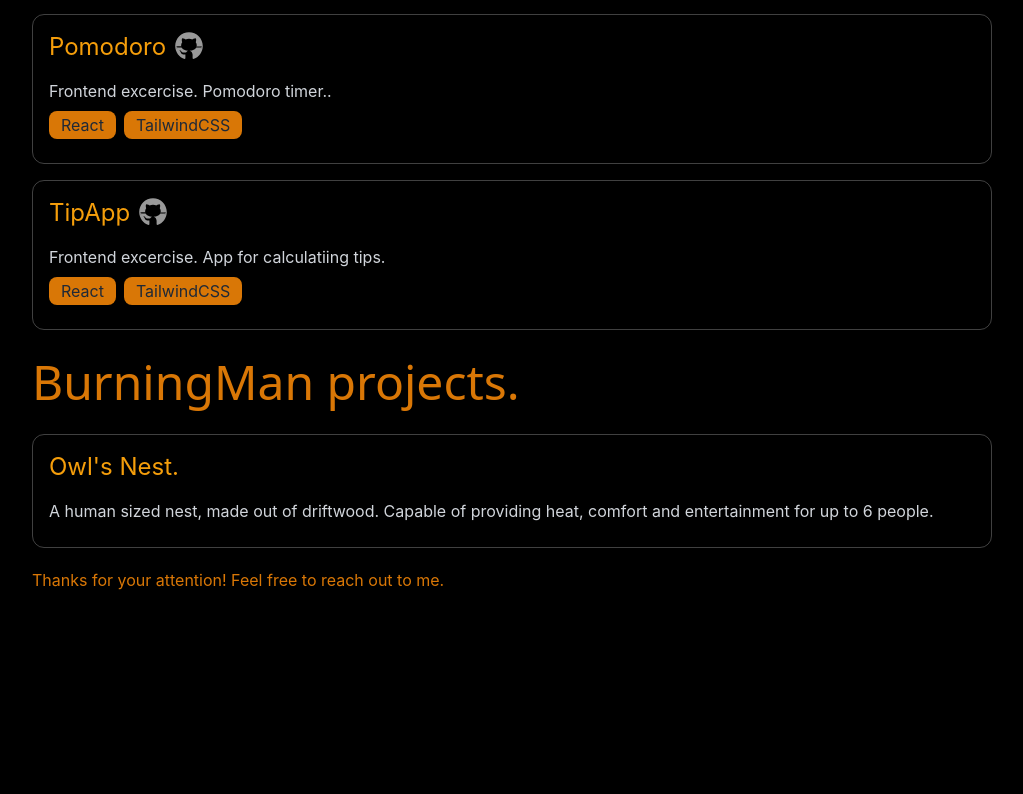
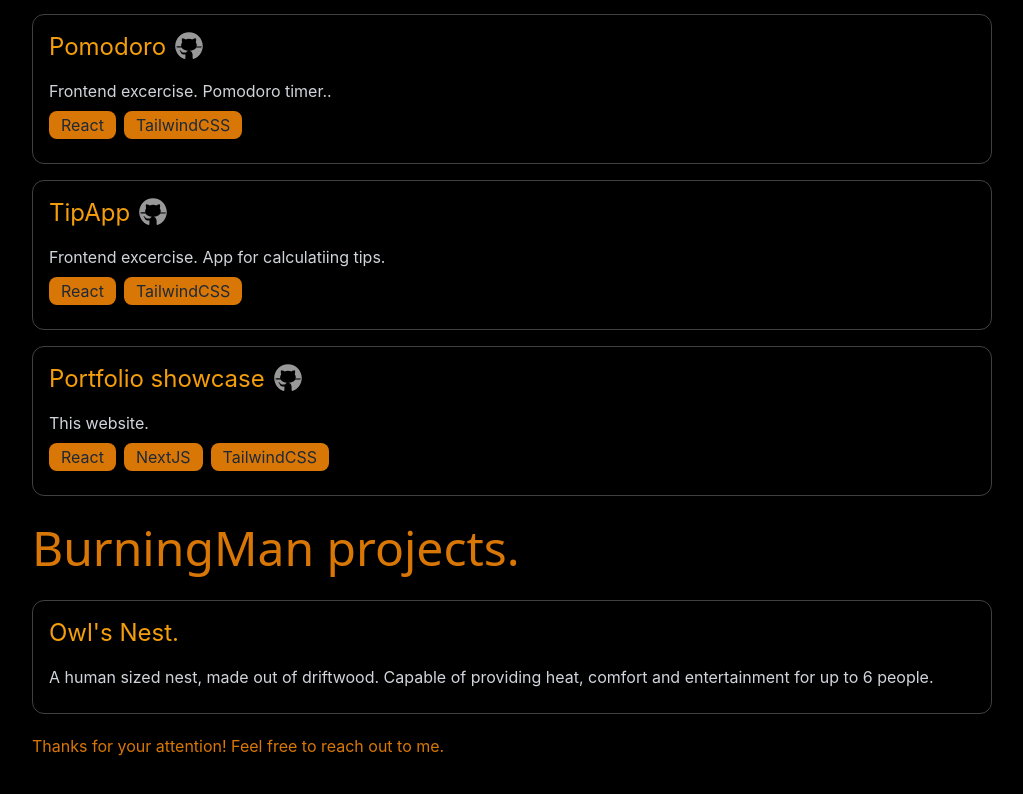
Before and after one commit to narviii/portfolio, a Next.js app: page / in a window 1280 px wide. Shown: the part 946-1740 px from the top of the page, without its empty margins (128-1151 px from the left). Before the commit the page ends 1578 px from the top, so only its background shows below. Built offline with nearby package versions, Linux system fonts and the light colour scheme.

Commit message:
Added portfolio to list of projects

```diff
--- a/data/projects.js
+++ b/data/projects.js
@@ -39,6 +39,14 @@
         stack:['React','TailwindCSS']
 
     },
+    {
+        title: "Portfolio showcase",
+        link: "https://vlad.sofronov.co",
+        github: "https://github.com/narviii/portfolio",
+        about: "This website.",
+        stack:['React','NextJS','TailwindCSS']
+
+    },
 ]
 
 export default projects
```
